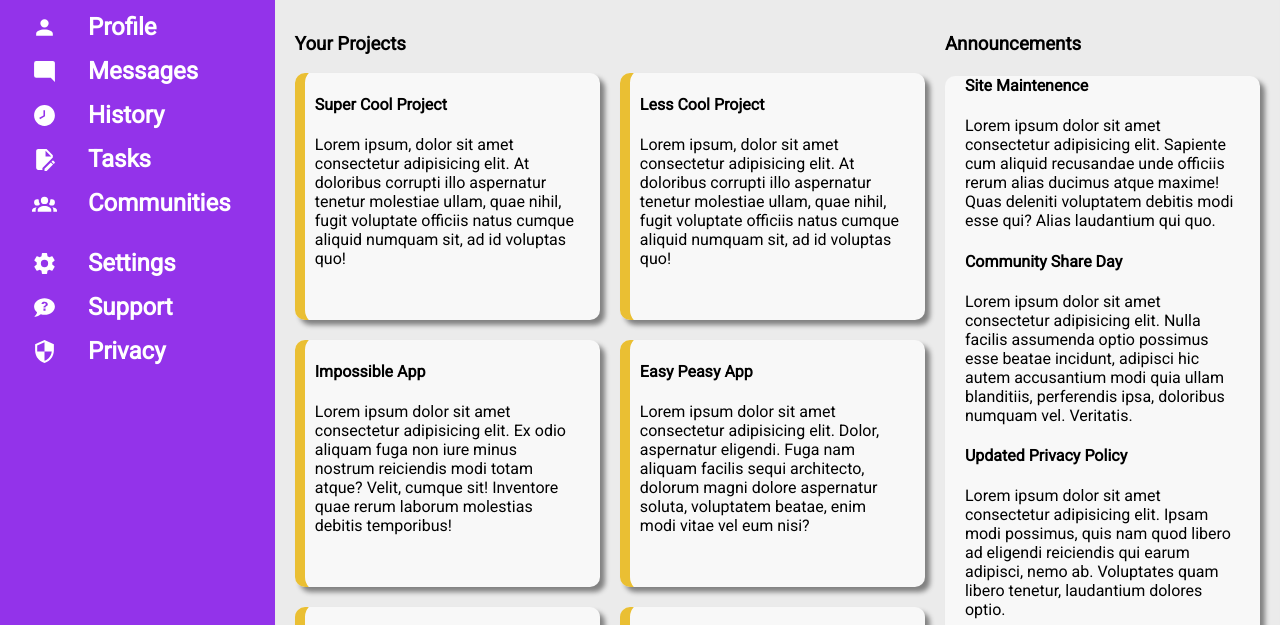
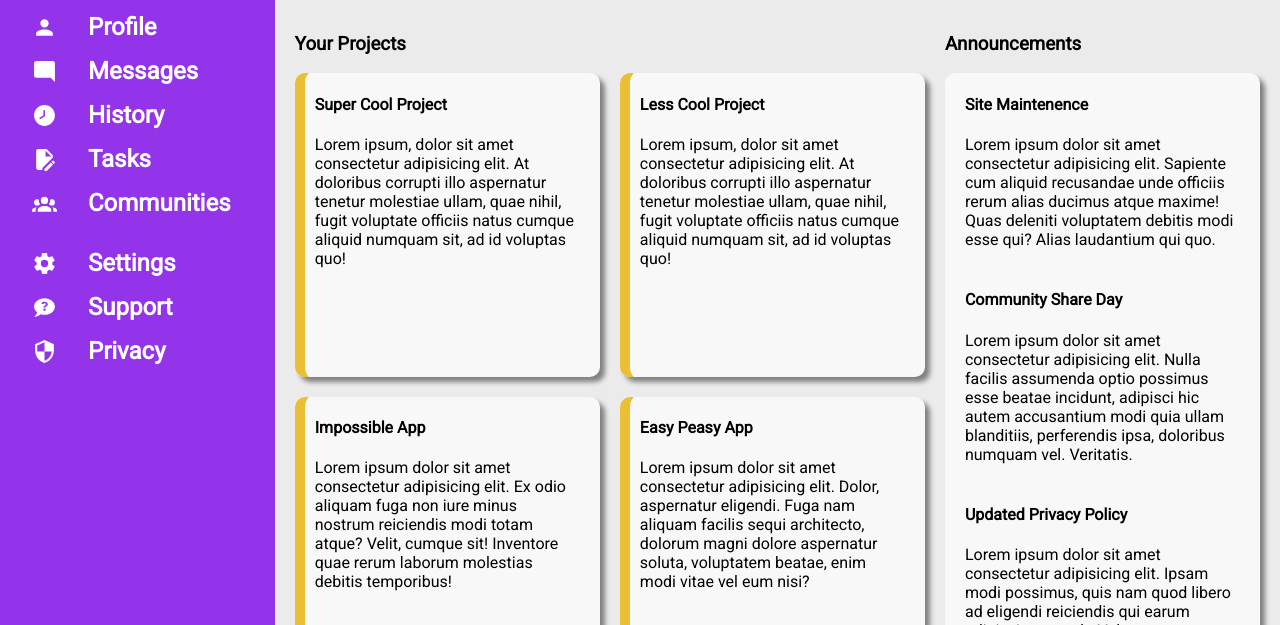
Before and after one commit to DayanWalter/TOP-admin-dashboard, a plain HTML site: page index.html in a window 1280 px wide. Shown: the part 151-776 px from the top of the page. Drawn offline with Linux system fonts and the light colour scheme.

Commit message:
Added classes right side top

```diff
--- a/index.html
+++ b/index.html
@@ -68,7 +68,7 @@
         <div class="main">
             <div class="main-ls">
                 <h3>Your Projects</h3>
-                <div class="cards">
+                <div class="cards-container">
                     <div class="card">
                         <h4>Super Cool Project </h4>
                         <span>Lorem ipsum, dolor sit amet consectetur adipisicing elit. At doloribus corrupti illo aspernatur tenetur molestiae ullam, quae nihil, fugit voluptate officiis natus cumque aliquid numquam sit, ad id voluptas quo!</span>
@@ -98,12 +98,18 @@
             <div class="main-rs">
                 <h3>Announcements</h3>
                 <div class="block-rs-top">
+                    <div class="card-rs-top">
                         <h4>Site Maintenence</h4>
                         <span>Lorem ipsum dolor sit amet consectetur adipisicing elit. Sapiente cum aliquid recusandae unde officiis rerum alias ducimus atque maxime! Quas deleniti voluptatem debitis modi esse qui? Alias laudantium qui quo.</span>
+                    </div>
+                    <div class="card-rs-top">
                         <h4>Community Share Day</h4>
                         <span>Lorem ipsum dolor sit amet consectetur adipisicing elit. Nulla facilis assumenda optio possimus esse beatae incidunt, adipisci hic autem accusantium modi quia ullam blanditiis, perferendis ipsa, doloribus numquam vel. Veritatis.</span>
+                    </div>
+                    <div class="card-rs-top">
                         <h4>Updated Privacy Policy</h4>
                         <span>Lorem ipsum dolor sit amet consectetur adipisicing elit. Ipsam modi possimus, quis nam quod libero ad eligendi reiciendis qui earum adipisci, nemo ab. Voluptates quam libero tenetur, laudantium dolores optio.</span>
+                    </div>
                 </div>
                 <h3>Trending</h3>
                 <div class="block-rs-bottom">
--- a/styles.css
+++ b/styles.css
@@ -141,7 +141,7 @@ li{
     box-shadow: inset 0px 5px 5px -5px grey;
 }
 
-.cards{
+.cards-container{
     display: grid;
     grid-template-columns: repeat(auto-fit, minmax(300px, 1fr));
     gap: 20px;
@@ -160,4 +160,6 @@ li{
     padding: 0px 20px 20px 20px;
     border-radius: 10px;
     box-shadow: 5px 5px 5px grey;
+    display: grid;
+    gap: 20px;
 }
```
Lines whose indentation alone changed are shown as unchanged.
